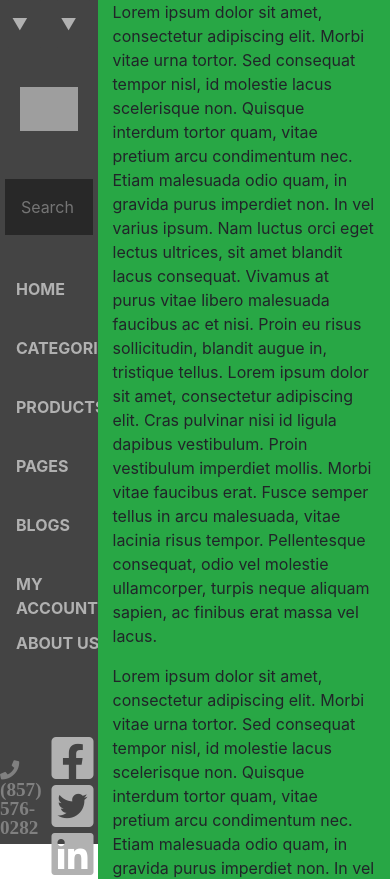
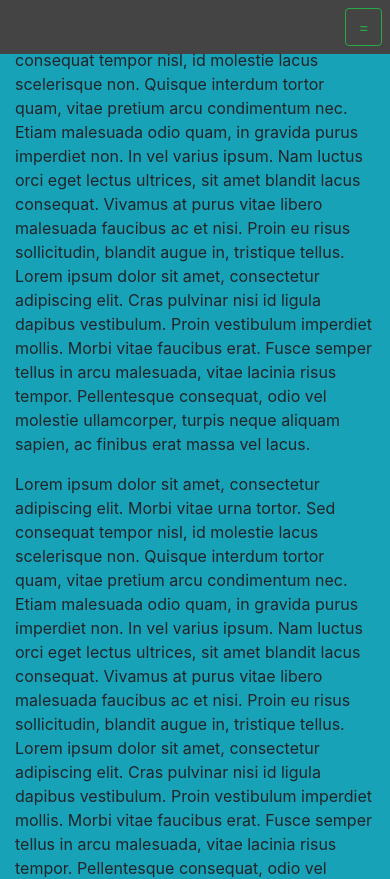
Before and after one commit to Orlienis/portfolio, a React (Create React App) app: page / in a window 390 px wide. Shown: the top 879 px of the page. Built offline with nearby package versions, Linux system fonts and the light colour scheme; grey boxes are pictures that could not be loaded.

Commit message:
Working on SideBar

```diff
--- a/public/index.html
+++ b/public/index.html
@@ -20,11 +20,17 @@
 <noscript>You need to enable JavaScript to run this app.</noscript>
 
 <div class="row">
-    <div id="aside" class="col-3 col-md-2">
+    <div id="aside" class="col-12 col-md-2">
         <aside>
+
+            <input type="checkbox" id="mobil_toggle"/>
+            <label class="btn btn-outline-success btn-success" for="mobil_toggle">=</label>
+
+            <div id="aside_container">
+
                 <div id="lang_bar" class="fixed-top position-absolute w-100">
                     <div id="lang"></div>
-                <div id="season"><p>SEASON</p></div>
+                    <div id="season"></div>
                 </div>
 
                 <div id="logo_img" class="mt-5 pt-5 d-flex flex-column justify-content-center align-items-center">
@@ -56,10 +62,11 @@
                     </section>
                     <p class="text-muted text-center py-3">Copyright 2019. All Rights Reserved.</p>
                 </footer>
+            </div>
         </aside>
     </div>
 
-    <div class="main col-9 col-md-10 bg-success">
+    <div id="main_container" class="col-12 col-md-10 bg-info">
         <main id="root">
             <section id="principal">
                 <header></header>
--- a/src/components/lang/language.js
+++ b/src/components/lang/language.js
@@ -2,19 +2,33 @@ import React, {Component} from 'react';
 import './language.css';
 
 class Language extends Component {
+    constructor(props){
+        super(props);
+
+        this.state = {
+            season : "spring"
+        }
+
+    }
     render() {
         let {lang} = this.props;
 
         return (
             <div className="select_container">
-                <select>
-                    {this.props.lang.map(i => {
-                        return <option> {i} </option>
+                <select onChange={this.update.bind(this)} className={this.state.season.toLowerCase() === "spring" ? "text-warning" : "text-primary"}>
+                    {lang.map(i => {
+                        return <option> {i.toUpperCase()} </option>
                     })}
                 </select>
             </div>
         );
     }
+
+    update(e){
+        this.setState({
+            season : e.target.value
+        })
+    }
 }
 
 export default Language;
--- a/src/css/index.css
+++ b/src/css/index.css
@@ -11,6 +11,9 @@ code {
   font-family: source-code-pro, Menlo, Monaco, Consolas, "Courier New", monospace;
 }
 
+/*
+* ASIDE MENU STARTS HERE
+*/
 #aside {
   position: fixed;
   height: 100vh;
@@ -19,6 +22,39 @@ code {
   padding: 0px;
   background-color: #444444;
   color: #B1B1B1;
+  /*
+  * SHOWING THE BUTTON ON TOP OF EVERYTHING
+  */
+  /*
+  * HERE YOU CAN MANIPULATE THE <ASIDE> FROM THE MOBILE TOGGLE
+  */
+  /*
+  * LANGUAGE BAR STYLES
+  */
+  /*
+  * LOGO AND SEARCH FIELD STYLES
+  */
+  /*
+  * NAVBAR STYLES
+  */
+  /*
+  * FOOTER STYLES
+  */
+}
+#aside label[for=mobil_toggle] {
+  display: none;
+}
+#aside #mobil_toggle {
+  left: -500%;
+  display: none;
+}
+#aside #mobil_toggle:checked ~ label {
+  color: #fff;
+  background-color: #28a745;
+  border-color: #28a745;
+}
+#aside #mobil_toggle:checked ~ #aside_container {
+  display: none !important;
 }
 #aside #lang_bar {
   background-color: #444444;
@@ -86,7 +122,56 @@ code {
   justify-content: center;
 }
 
-.main {
+/*
+* MEDIA QUERY FOR EXTRA SMALL DEVICES (portrait phones, less than 576px)
+*/
+@media (max-width: 575.98px) {
+  #aside {
+    z-index: 1;
+    position: fixed;
+    height: auto;
+    padding-right: 0.5rem;
+    padding-top: 0.5rem;
+    /*
+    * HIDE EVERYTHING INSIDE <ASIDE_CONTAINER>
+    */
+  }
+  #aside #aside_container {
+    display: none !important;
+  }
+  #aside label[for=mobil_toggle] {
+    display: initial;
+    position: relative;
+    z-index: 10000;
+    float: right;
+  }
+  #aside #mobil_toggle {
+    display: none;
+  }
+  #aside #mobil_toggle:checked ~ label {
+    color: #fff;
+    background-color: #28a745;
+    border-color: #28a745;
+  }
+  #aside #mobil_toggle:checked ~ #aside_container {
+    display: initial !important;
+  }
+  #aside #mobil_toggle:checked ~ #aside_container #lang_bar #lang {
+    display: none;
+  }
+  #aside #mobil_toggle:checked ~ #aside_container #aside_footer {
+    position: relative;
+  }
+
+  #main_container {
+    position: static;
+    height: auto;
+  }
+}
+/*
+* MAIN CONTENT STARTS HERE
+*/
+#main_container {
   position: absolute;
   right: 0;
 }
--- a/src/css/index.scss
+++ b/src/css/index.scss
@@ -17,6 +17,10 @@ code {
   monospace;
 }
 
+/*
+* ASIDE MENU STARTS HERE
+*/
+
 
 #aside {
   position: fixed;
@@ -26,6 +30,39 @@ code {
   padding: 0px;
   background-color: $aside_color;
   color: $aside_font_color;
+
+  /*
+  * SHOWING THE BUTTON ON TOP OF EVERYTHING
+  */
+
+  & label[for="mobil_toggle"] {
+    display: none;
+  }
+
+  /*
+  * HERE YOU CAN MANIPULATE THE <ASIDE> FROM THE MOBILE TOGGLE
+  */
+
+  #mobil_toggle {
+    left: -500%;
+    display: none;
+
+    &:checked {
+      & ~ label {
+        color: #fff;
+        background-color: #28a745;
+        border-color: #28a745;
+      }
+
+      & ~ #aside_container {
+        display: none !important;
+      }
+    }
+  }
+
+  /*
+  * LANGUAGE BAR STYLES
+  */
 
   & #lang_bar {
     background-color: $aside_color;
@@ -38,6 +75,10 @@ code {
       float: left;
     }
   }
+
+  /*
+  * LOGO AND SEARCH FIELD STYLES
+  */
 
   & #logo_img {
     height: 20vh;
@@ -62,6 +103,10 @@ code {
 
   }
 
+  /*
+  * NAVBAR STYLES
+  */
+
   & nav {
     height: 50vh !important;
 
@@ -72,6 +117,10 @@ code {
       font-weight: bold;
     }
   }
+
+  /*
+  * FOOTER STYLES
+  */
 
   & #aside_footer {
     position: absolute;
@@ -95,9 +144,10 @@ code {
       }
     }
 
-    & a{
+    & a {
       color: $aside_font_color;
-      &:hover{
+
+      &:hover {
         color: #71dd8a;
       }
     }
@@ -109,8 +159,74 @@ code {
 
 }
 
+/*
+* MEDIA QUERY FOR EXTRA SMALL DEVICES (portrait phones, less than 576px)
+*/
 
-.main {
+@media (max-width: 575.98px) {
+  #aside {
+    z-index: 1;
+    position: fixed;
+    height: auto;
+    padding-right: 0.5rem;
+    padding-top: 0.5rem;
+
+    /*
+    * HIDE EVERYTHING INSIDE <ASIDE_CONTAINER>
+    */
+
+    & #aside_container {
+      display: none !important;
+    }
+
+    label[for="mobil_toggle"] {
+      display: initial;
+      position: relative;
+      z-index: 10000;
+      float: right;
+    }
+
+    #mobil_toggle {
+      display: none;
+
+      &:checked {
+        & ~ label {
+          color: #fff;
+          background-color: #28a745;
+          border-color: #28a745;
+        }
+
+        & ~ #aside_container {
+          display: initial !important;
+
+          & #lang_bar {
+            & #lang {
+              display: none;
+            }
+          }
+
+          & #aside_footer {
+            position: relative;
+          }
+        }
+      }
+    }
+
+  }
+
+  #main_container {
+    position: static;
+    height: auto;
+  }
+}
+
+
+/*
+* MAIN CONTENT STARTS HERE
+*/
+
+
+#main_container {
   position: absolute;
   right: 0;
 }
--- a/src/index.js
+++ b/src/index.js
@@ -2,11 +2,13 @@ import React from 'react';
 import ReactDOM from 'react-dom';
 import './css/index.css';
 import App from './App';
+import Language from './components/lang/language'
 import * as serviceWorker from './serviceWorker';
+
 
 //ReactDOM.render(<App />, document.getElementById('root'));
 ReactDOM.render(<App />, document.getElementById('lang'));
-ReactDOM.render(<App />, document.getElementById('season'));
+ReactDOM.render(<Language lang={["Spring","Winter","Fall"]} />, document.getElementById('season'));
 
 // If you want your app to work offline and load faster, you can change
 // unregister() to register() below. Note this comes with some pitfalls.
```
Also changed, not shown: 1 other file (tests, documents, lock files or other folders). Lines whose indentation alone changed are shown as unchanged.
